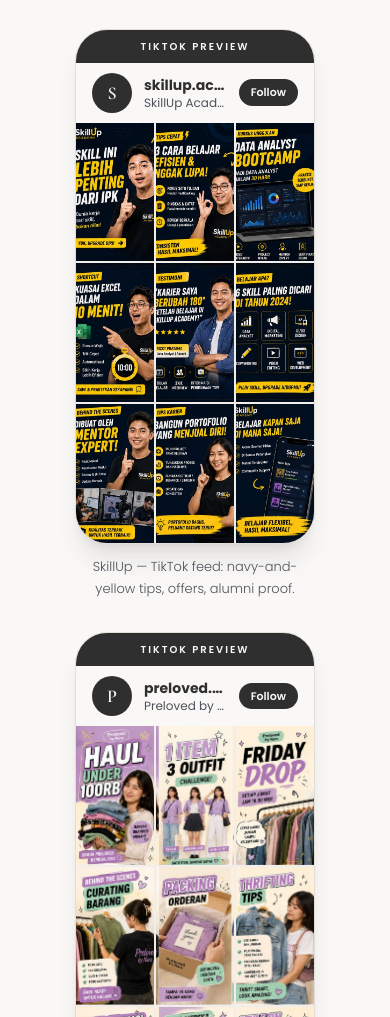
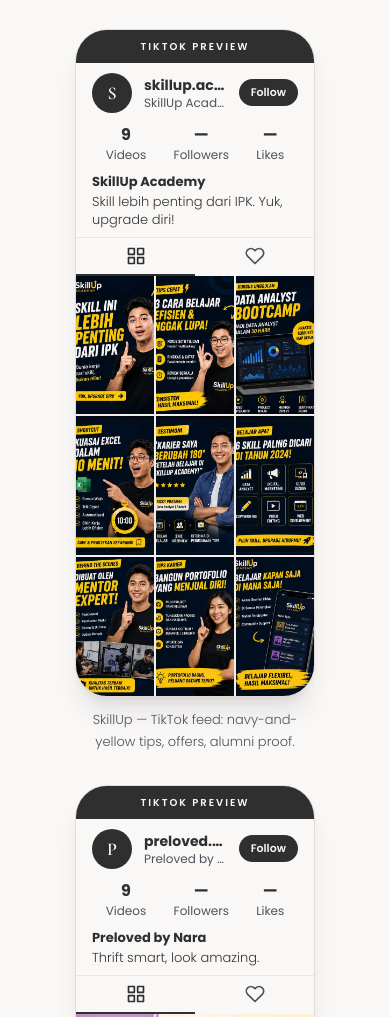
Before and after one commit to choirul32/Website-Portofolio-VA, an Astro site: page / in a window 390 px wide. Shown: the part 6104-7121 px from the top of the page. Built offline with nearby package versions, Linux system fonts and the light colour scheme; Astro itself is replaced by a stand-in of ours; a web font is replaced by a local one.

Commit message:
PhoneMockup: fuller TikTok profile (stats, bio, tabs)
Co-Authored-By: Claude Opus 5.5 <noreply@anthropic.com>

```diff
--- a/src/components/PhoneMockup.astro
+++ b/src/components/PhoneMockup.astro
@@ -30,6 +30,7 @@ const shown = tiles.slice(0, 9);
 
     {
       isTikTok ? (
+        <Fragment>
           <div class="flex items-center gap-3 px-4 py-2.5">
             <div class="flex h-10 w-10 shrink-0 items-center justify-center rounded-full bg-ink font-serif text-lg font-semibold text-canvas">
               {avatarLetter}
@@ -40,6 +41,43 @@ const shown = tiles.slice(0, 9);
             </div>
             <span class="ml-auto shrink-0 rounded-full bg-ink px-3 py-1 text-[11px] font-semibold text-canvas">Follow</span>
           </div>
+
+          <div class="flex items-center justify-around px-4 pb-1 text-center">
+            <div>
+              <p class="text-base font-bold text-ink">{tiles.length}</p>
+              <p class="text-xs text-muted">Videos</p>
+            </div>
+            <div>
+              <p class="text-base font-bold text-ink">—</p>
+              <p class="text-xs text-muted">Followers</p>
+            </div>
+            <div>
+              <p class="text-base font-bold text-ink">—</p>
+              <p class="text-xs text-muted">Likes</p>
+            </div>
+          </div>
+
+          <div class="px-4 pb-1 pt-1">
+            <p class="text-[13px] font-bold text-ink">{displayName}</p>
+            <p class="text-[13px] font-light leading-snug text-body">{bio}</p>
+          </div>
+
+          <div class="mt-1 flex border-t border-line/60" aria-hidden="true">
+            <span class="flex flex-1 justify-center border-b-2 border-ink py-2 text-ink">
+              <svg viewBox="0 0 24 24" class="h-5 w-5" fill="none" stroke="currentColor" stroke-width="2" stroke-linecap="round" stroke-linejoin="round">
+                <rect x="3" y="3" width="7" height="7" />
+                <rect x="14" y="3" width="7" height="7" />
+                <rect x="3" y="14" width="7" height="7" />
+                <rect x="14" y="14" width="7" height="7" />
+              </svg>
+            </span>
+            <span class="flex flex-1 justify-center py-2 text-muted">
+              <svg viewBox="0 0 24 24" class="h-5 w-5" fill="none" stroke="currentColor" stroke-width="2" stroke-linecap="round" stroke-linejoin="round">
+                <path d="M20.8 4.6a5.5 5.5 0 0 0-7.8 0L12 5.6l-1-1a5.5 5.5 0 0 0-7.8 7.8l1 1L12 21l7.8-7.6 1-1a5.5 5.5 0 0 0 0-7.8z" />
+              </svg>
+            </span>
+          </div>
+        </Fragment>
       ) : (
         <Fragment>
           <div class="flex items-center justify-between px-4 py-2.5">
```
Lines whose indentation alone changed are shown as unchanged.
